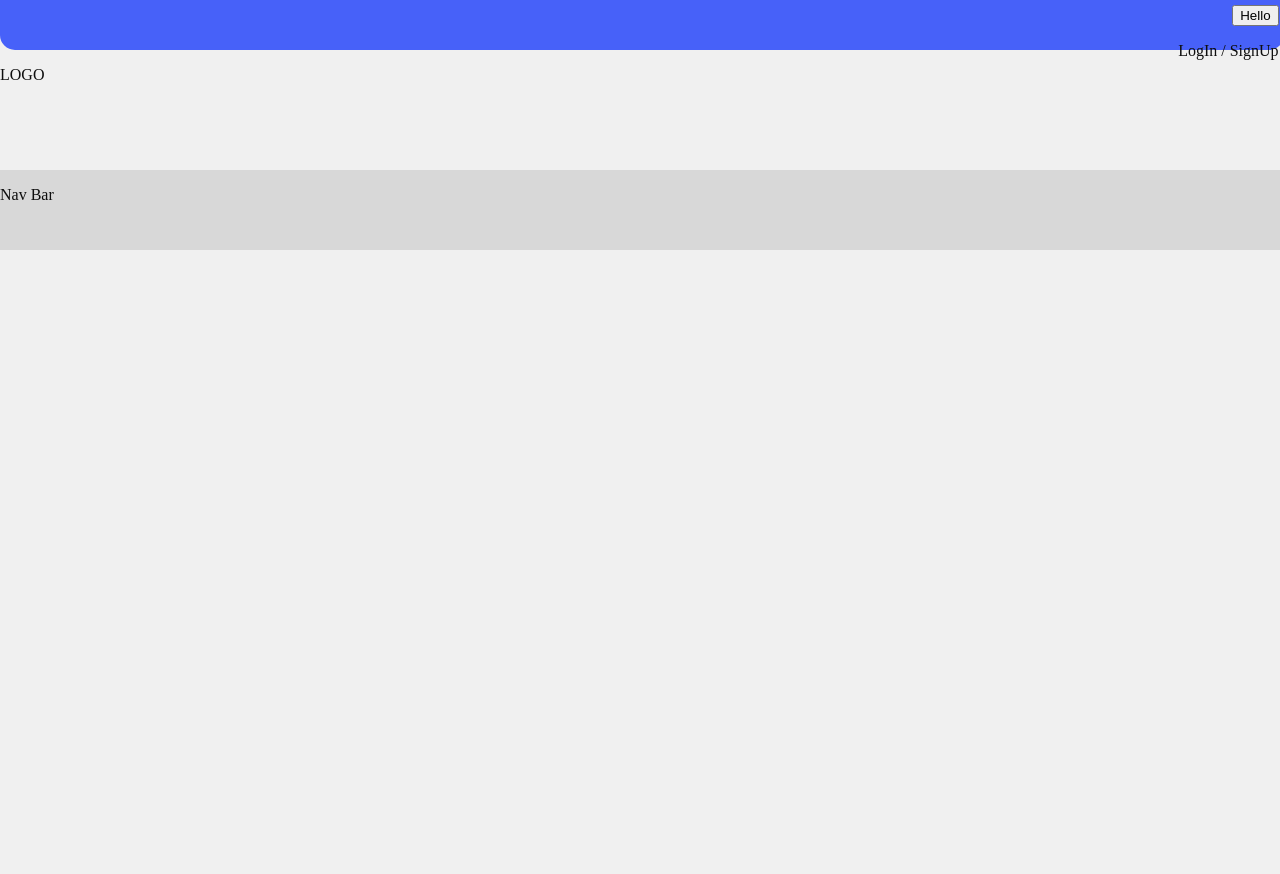
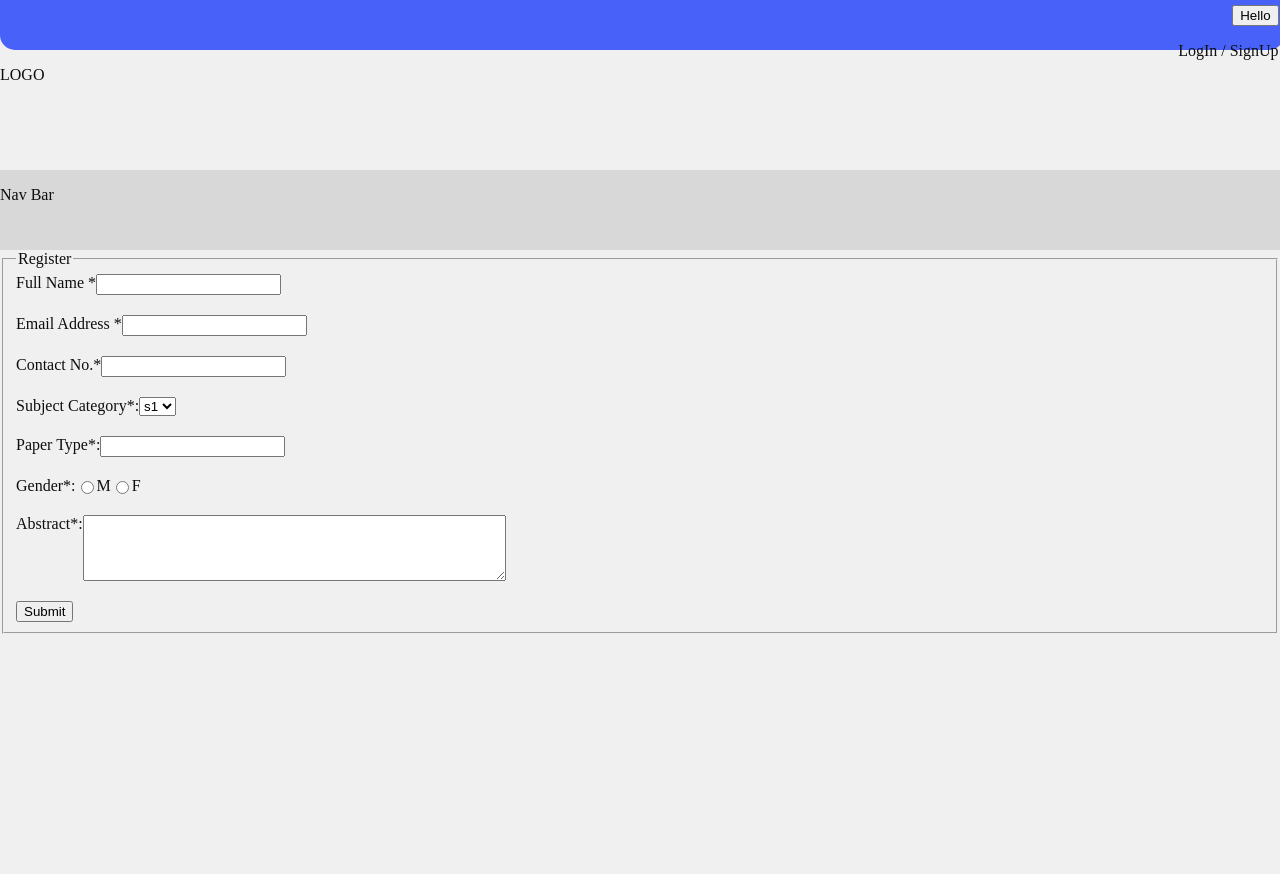
Before and after one commit to adishr09/MINI_PROJ, a PHP site: page /home.php in a window 1280 px wide. Shown: the top 874 px of the page. Run offline with PHP 8.4, Linux system fonts and the light colour scheme.

Commit message:
TYAGI UPDATES

```diff
--- a/css/body.css
+++ b/css/body.css
@@ -1,3 +1,11 @@
+label,input{
+display:flex;
+}
+
+label{
+margin-bottom:20px;
+}
+
 html{
 	color:#0e0e0e;
 	background-color:rgba(240,240,240,1);
--- a/home.php
+++ b/home.php
@@ -4,7 +4,8 @@
 	<link rel="stylesheet" href="css/body.css" type="text/css">
 </head>
 <body>
-	<div class="top_bar">
+
+ <div class="top_bar">
 	<button onclick="overlay()" type="button"> Hello</button>
 	<p>LogIn  /  SignUp</p>
 	</div>
@@ -16,6 +17,59 @@
 	</div>
 	<div class="content_lol">
 		<div id="overlay"><p>Hello</p></div>
+
+      <form id='register' action='register.php' method='post' accept-charset='UTF-8'>
+      <fieldset>
+      <legend>Register</legend>
+      <input type='hidden' name='submitted' id='submitted' value='1'/>
+
+	  <label>
+        Full Name  *
+        <input type='text' name='name' id='name' maxlength="50" />
+      </label>
+
+	  <label>
+	   Email Address  *
+        <input type='text' name='email' id='email' maxlength="50" />
+      </label>
+
+	  <label>
+	   Contact No.*
+        <input type='text' name='username' id='username' maxlength="50" />
+      </label>
+
+	  <label>
+	    Subject Category*:
+         <select>
+         <option value="Sub1">s1</option>
+         <option value="sub2">s2</option>
+         <option value="sub3">s3</option>
+         <option value="sub4">s4</option>
+          </select>
+      </label>
+
+	  <label>
+	    Paper Type*:
+         <input type='password' name='password' id='password' maxlength="50" />
+      </label>
+
+
+	  <label>
+	   Gender*:
+	    <input type="radio" name="sex" value="male"> M
+        <input type="radio" name="sex" value="female"> F
+	  </label>
+
+	  <label>
+	    Abstract*:
+         <textarea rows="4" cols="50">
+          </textarea>
+      </label>
+
+
+	  <input type='submit' name='Submit' value='Submit' />
+      </fieldset>
+      </form>
 	</div>
 	<script>
 	function overlay(){
```
